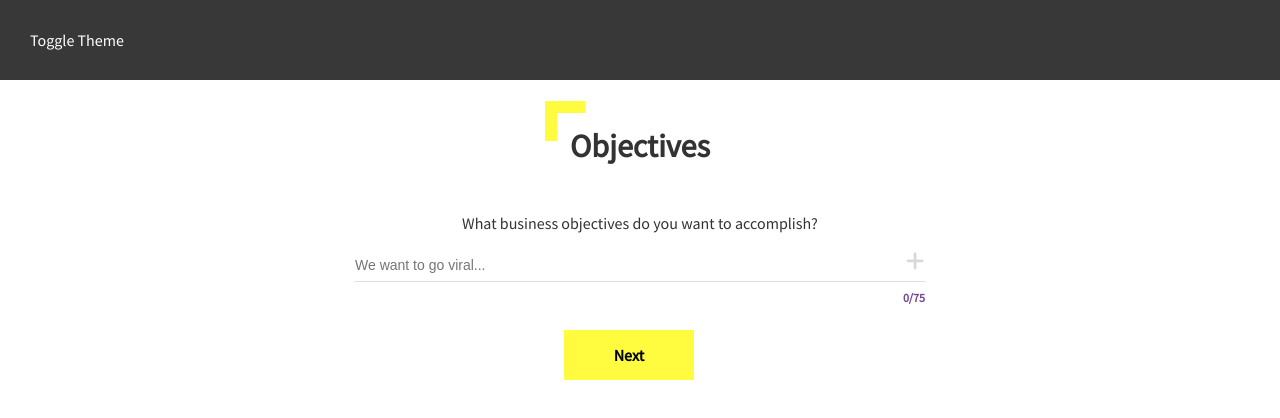
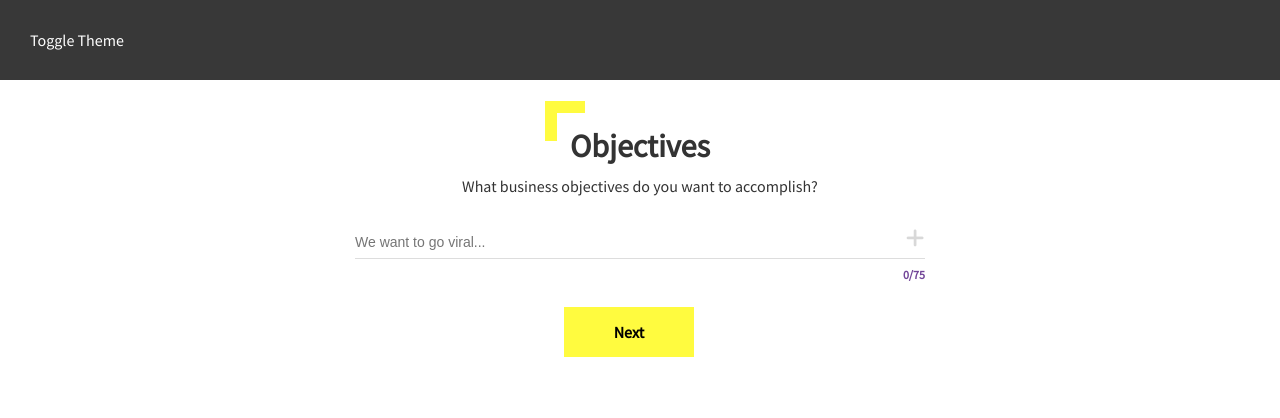
Before and after one commit to aslihanozfidan/saypr-task, a React (Create React App) app: page / in a window 1280 px wide. Shown: the top 418 px of the page. Built offline with nearby package versions, Linux system fonts and the light colour scheme.

Commit message:
Edited header toggle button's style

```diff
--- a/src/App.css
+++ b/src/App.css
@@ -3,13 +3,14 @@
 }
 
 header {
+    display: flex;
     height: 80px;
     width: 100%;
     color: white;
     background-color: #383838;
 }
 
-header div {
+header span {
     text-align: left;
     padding-left: 30px;
     line-height: 80px;
@@ -19,6 +20,7 @@ header div {
 .content h1,
 .content p {
     color: #333;
+    margin-bottom: 0px;
 }
 
 .content .search-area {
@@ -26,11 +28,16 @@ header div {
     margin: auto;
 }
 
+.content .content-title p {
+    padding-bottom: 30px;
+    margin-top: 10px;
+}
+
 .content .content-title h1 span {
     display: inline-block;
     margin: auto;
     position: relative;
-    padding: 25px;
+    padding: 25px 25px 0px 25px;
 }
 
 .content .content-title h1 span::after {
--- a/src/App.js
+++ b/src/App.js
@@ -20,7 +20,7 @@ class App extends Component {
     return (
       <div className="app">
         <header>
-          <div onClick={this.onThemeChange}>Toggle Theme</div>
+          <span onClick={this.onThemeChange}>Toggle Theme</span>
         </header>
         <div className="content">
           {this.state.theme === 'creator' ?
```
